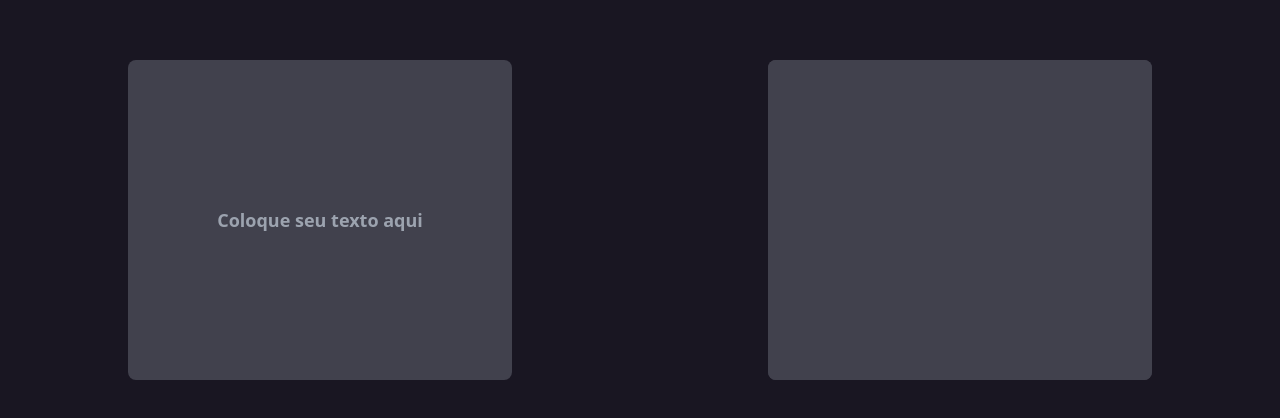
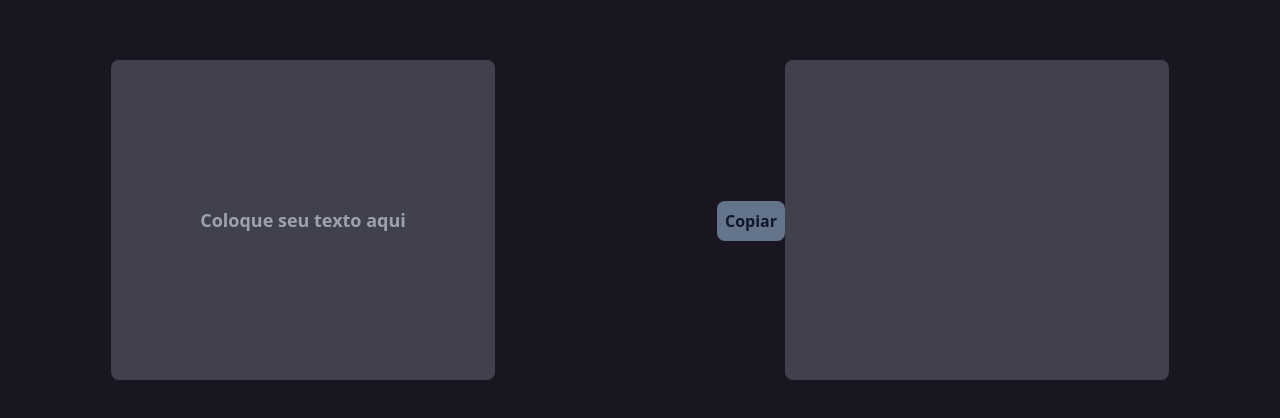
Before and after one commit to ClaudioBzrr/text-sep, a React (Vite) app in the folder web/: page / in a window 1280 px wide. Shown: the part 180-598 px from the top of the page. Built offline with nearby package versions, Linux system fonts and the light colour scheme.

Commit message:
components and copy to clipboard function added

```diff
--- /dev/null
+++ b/web/src/components/Button.tsx
@@ -0,0 +1,19 @@
+import {ButtonHTMLAttributes} from 'react'
+
+
+interface ButtonProps extends ButtonHTMLAttributes<HTMLButtonElement>{
+    title:string
+    icon?:SVGAElement
+}
+
+export function Button({title,...rest}:ButtonProps){
+    return(
+        <button
+            type='button'
+            className='p-2 bg-slate-500 rounded-lg text-slate-900 font-semibold hover:bg-slate-200'
+            {...rest}
+        >
+            {title}
+        </button>
+    )
+}
--- /dev/null
+++ b/web/src/components/Input.tsx
@@ -0,0 +1,11 @@
+import { InputHTMLAttributes } from "react"
+
+
+export function Input({...rest}:InputHTMLAttributes<HTMLInputElement>){
+    return(
+        <input
+            {...rest}
+            className="text-center bg-[#41414D] rounded-lg w-[30vw] h-[40vh] font-semibold text-lg text-[#fff]"
+        />
+    )
+}
--- a/web/src/pages/Home.tsx
+++ b/web/src/pages/Home.tsx
@@ -1,12 +1,18 @@
 import { useState } from "react"
+import { Button } from "../components/Button"
+import { Input } from "../components/Input"
 
 
 export function Home(){
 
     const [separator,setSeparator] =  useState<string>(",")
-    const [text,setText] =  useState<string>("")
     const [range,setRange] =  useState<number>(10)
     const [result,setResult] =  useState<string>("")
+
+
+    function copyToCliboard(){
+        navigator.clipboard.writeText(result)
+    }
 
 
     function applySeparatorRules(text:string):string{
@@ -14,7 +20,8 @@ export function Home(){
         const applyRange =  new RegExp(`.{1,${range}}`,'g')
         const parts:RegExpMatchArray| null = text_raw.match(applyRange)
         if(parts){
-            const result:string = parts.join(`${separator}`)
+            const result_filtered = parts.filter((item, index) => parts.indexOf(item) === index)
+            const result:string = result_filtered.join(`${separator}`)
 
             return result
         }else{
@@ -25,7 +32,6 @@ export function Home(){
     function handleInputChange(words:string){
         if(words.length >0){
 
-            setText(words)
             try{
                 setResult(applySeparatorRules(words))
             }catch(err){
@@ -41,17 +47,23 @@ export function Home(){
         <div className="w-screen h-screen flex flex-row items-center justify-around bg-[#191622]">
 
             <div>
-                <input
+
+                <Input
+                    className="w-[30vw] h-[40vh]"
                     onChange={e => handleInputChange(e.currentTarget.value)}
                     type="text"
                     placeholder="Coloque seu texto aqui"
-                    className="text-center bg-[#41414D] rounded-lg w-[30vw] h-[40vh] font-semibold text-lg text-[#fff]"
                 />
-
             </div>
 
-            <div className="text-center bg-[#41414D] rounded-lg w-[30vw] h-[40vh] flex flex-column justify-center">
-                <input className="text-center bg-[#41414D] rounded-lg w-[30vw] h-[40vh] font-semibold text-lg text-[#fff]"
+
+            <div>
+                <Button
+                    onClick={() => copyToCliboard()}
+                    title="Copiar"
+                />
+                <Input
+                    className="w-[30vw] h-[40vh]"
                     value={result}
                     contentEditable={false}
                 />
```
